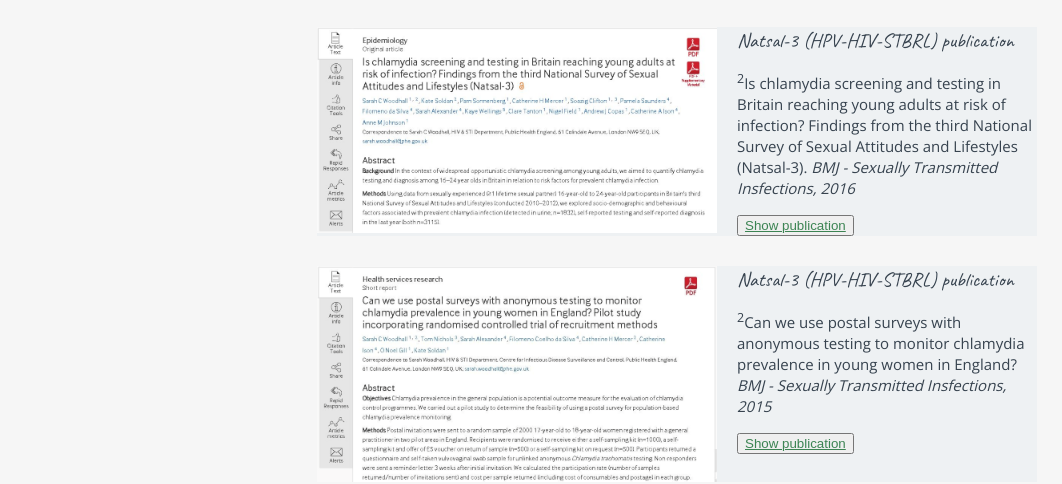
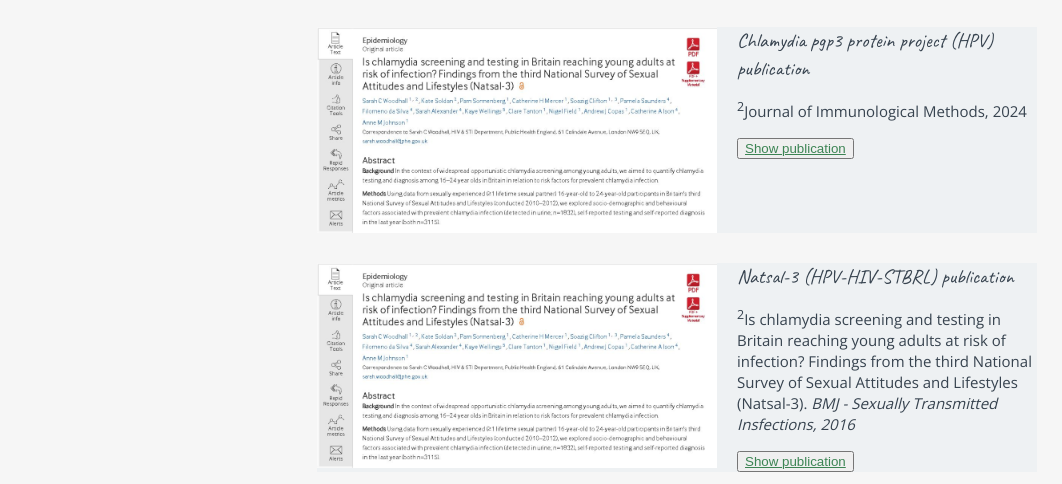
Before and after one commit to giovetti/onem_personal_website, a plain HTML site: page publications.html in a window 1280 px wide. Shown: the part 343-827 px from the top of the page, without its empty margins (23-1085 px from the left). Drawn offline with nearby package versions, Linux system fonts and the light colour scheme.

Commit message:
Update publications.html
adding 2024 Chlamydia project publications

```diff
--- a/publications.html
+++ b/publications.html
@@ -55,6 +55,14 @@
                         </section>
 
                         <h2>Journals</h2>
+
+                         <section class="publication-item hpv-natsal3">
+                            <img src="images/is-chlamydia-screening-and-testing-in-britain-500px.png" srcset="images/is-chlamydia-screening-and-testing-in-britain-1000px.png 2x" alt=" Journal thumbnail">
+                            <h3>Chlamydia pgp3 protein project (HPV) publication</h3>
+                            <p><sup>2</sup Candidate antibody reference reagents for Chlamydia trachomatis serology (Chlamydia pgp3 protein). <i>Journal of Immunological Methods, 2024</i></p>
+                            <button class="show-publication"><a href="https://doi.org/10.1016/j.jim.2024.113761">Show publication</a></button>
+                        </section>
+
                         <section class="publication-item hpv-natsal3">
                             <img src="images/is-chlamydia-screening-and-testing-in-britain-500px.png" srcset="images/is-chlamydia-screening-and-testing-in-britain-1000px.png 2x" alt="Is chlamydia screening and testing in Britain Journal thumbnail">
                             <h3>Natsal-3 (HPV-HIV-STBRL) publication</h3>
```
